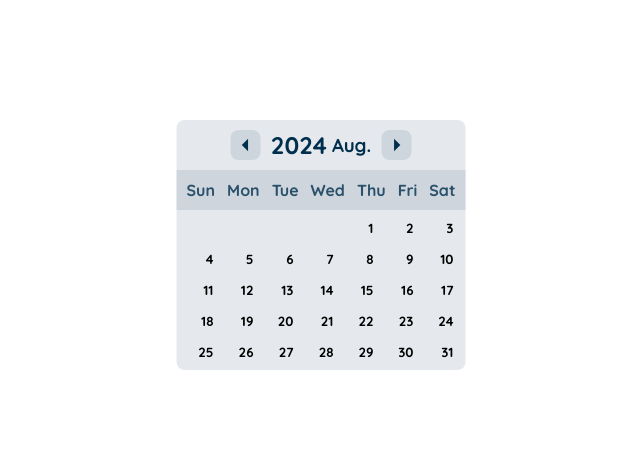
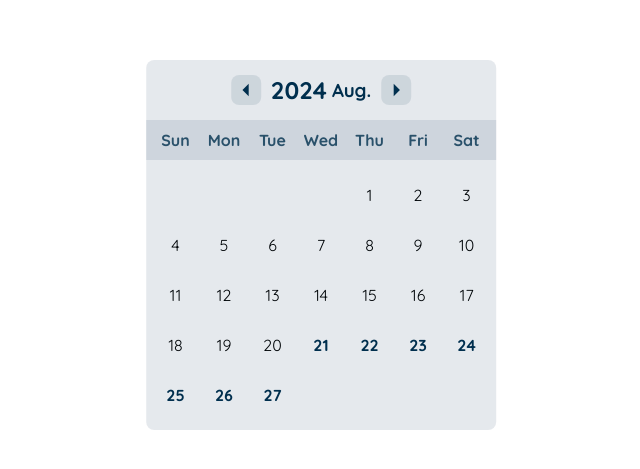
Before and after one commit to nickgabriadze/bonvoyage, a React (Vite) app in the folder front-end/: page /transfers in a window 1280 px wide. Shown: the part 155-624 px from the top of the page, without its empty margins (319-959 px from the left). Built offline with nearby package versions, Linux system fonts and the light colour scheme.

Commit message:
feat: implemented calendar

```diff
--- a/front-end/src/components/Calendar.tsx
+++ b/front-end/src/components/Calendar.tsx
@@ -2,16 +2,22 @@ import calendarStyles from './calendar/calendar.module.css'
 import LeftArrowSVG from './../assets/icons/calendar/arrow-left.svg'
 import RightArrowSVG from './../assets/icons/calendar/arrow-right.svg'
 import {useState} from "react";
+import {useAppDispatch, useAppSelector} from "../states/hooks.ts";
+import {setScheduled} from "../states/features/dropdownSlice.ts";
 
 export default function Calendar() {
     const [date, setDate] = useState(new Date());
     const months = ["January", "February", "March", "April", "May", "June", "July", "August", "September", "October", "November", "December"];
     const days = ["Sunday", "Monday", "Tuesday", "Wednesday", "Thursday", "Friday", "Saturday"];
+    const presentMonth = months[date.getMonth()].slice(0, 3)
+    const presentYear = date.getFullYear();
+    const nDaysInMonth = new Date(date.getFullYear(), date.getMonth() + 1, 0).getDate()
+    const firstDay = new Date(date.getFullYear(), date.getMonth(), 1).getDay()
+    const presentDay = presentMonth === months[new Date().getMonth()].slice(0, 3) ? new Date().getDate() : date.getDate()
 
-    const currentMonth = months[date.getMonth()].slice(0,3)
-    const currentYear = date.getFullYear();
-    const nDays = new Date(date.getFullYear(), date.getMonth(), 0).getDate()
-    const firstDay = new Date(date.getFullYear(), date.getMonth(), 1).getDay()
+
+    const {scheduled} = useAppSelector(s => s.dropdown)
+    const dispatch = useAppDispatch()
 
 
     return <section className={calendarStyles['calendarWrapper']}>
@@ -20,27 +26,49 @@ export default function Calendar() {
                 <button
                     onClick={() => {
                         const d = new Date()
-                        if(date.getMonth() > d.getMonth()) {
-                            setDate(new Date(currentYear, date.getMonth() - 1))
+                        if (date.getMonth() > d.getMonth() || date.getFullYear() > d.getFullYear()) {
+                            setDate(new Date(presentYear, date.getMonth() - 1))
                         }
                     }}
                 ><img width={30} src={LeftArrowSVG} alt={'Left arrow icon'}/></button>
                 <div className={calendarStyles['monthYear']}>
-                    <h2>{currentYear}</h2>
-                    <h3>{currentMonth}.</h3>
+                    <h2>{presentYear}</h2>
+                    <h3>{presentMonth}.</h3>
                 </div>
                 <button
-                onClick={() => setDate(new Date(currentYear, date.getMonth()+1))}
+                    onClick={() => {
+                        setDate(new Date(presentYear, date.getMonth() + 1))
+                    }}
                 ><img width={30} src={RightArrowSVG} alt={'Right arrow icon'}/></button>
             </div>
 
         </div>
 
         <div className={calendarStyles['weekDays']}>
-            {days.map((d, i) => <h4 key={i}>{d.slice(0, 3)}</h4>)}
+            <div>{days.map((d, i) => <h4 key={i}>{d.slice(0, 3)}</h4>)}</div>
+
         </div>
 
-        <div className={calendarStyles['days']}>{Array.from({length: nDays + firstDay}).map((_, i) => <h5
-            key={i}>{i + 1 - firstDay > 0 ? i + 1 - firstDay : ''}</h5>)}</div>
+
+        <div className={calendarStyles['days']}>{
+            Array.from({length: nDaysInMonth}).map((_, i) => {
+                const day = i - firstDay + 1
+
+                const specifiedDay = scheduled && presentMonth === scheduled.month.slice(0,3) && String(day) === scheduled.day && String(presentYear) === scheduled.year
+                return day < 1 ? <span key={`empty-cell${i}`}></span> :
+                    day < presentDay ? <span
+                            key={`passed-day${i}`}
+                            className={calendarStyles['passedDay']}>{day}</span> :
+                        <span
+                            onClick={() => dispatch(setScheduled(scheduled === undefined || !specifiedDay ? {
+                                year: String(presentYear),
+                                month: months[date.getMonth()],
+                                day: String(day)
+                            } : undefined))}
+                            key={`available-day${i}`}
+                            className={`${specifiedDay ? calendarStyles['specifiedDay'] : calendarStyles['dayNumber']} `}>{day}</span>
+            })
+        }</div>
+
     </section>
 }
--- a/front-end/src/components/calendar/calendar.module.css
+++ b/front-end/src/components/calendar/calendar.module.css
@@ -5,11 +5,12 @@
     align-items: center;
     flex-direction: column;
     border-radius: 8px;
-
+    gap: 10px;
     position: absolute;
     top: 50%;
-    left:50%;
+    left: 50%;
     transform: translate(-50%, -50%);
+    height: fit-content;
 
 }
 
@@ -17,7 +18,7 @@
     display: flex;
     align-items: center;
     flex-direction: column;
-    padding:10px 0 10px 0;
+    padding: 15px 0 5px 0;
 
     & div {
         display: flex;
@@ -35,7 +36,7 @@
             transition: all 200ms linear;
         }
 
-        & button:focus{
+        & button:focus {
             outline: 1px solid var(--color-main-deep-sea-navy);
         }
 
@@ -57,20 +58,55 @@
 
 
 .weekDays {
-    display: flex;
-    flex-direction: row;
-    gap: 12px;
-    justify-content: space-between;
-    background-color: var(--color-main-deep-sea-navy-lighter);
-    color: var(--color-main-deep-sea-navy-light);
-    width:100%;
-    padding: 10px;
+
+    width: 100%;
+
+    & div {
+        display: grid;
+        grid-template-columns: repeat(7, 1fr);
+        gap: 10px;
+        place-items: center;
+        width: 100%;
+        padding: 10px;
+        background-color: var(--color-main-deep-sea-navy-lighter);
+        color: var(--color-main-deep-sea-navy-light);
+    }
+
 }
 
 .days {
+    cursor: pointer;
+    color: var(--color-main-deep-sea-navy);
     display: grid;
-    gap: 15px;
-    grid-template-columns: repeat(7, 25px);
-    text-align: right;
-    padding:10px;
+    place-items: center;
+    width: 100%;
+    grid-template-columns: repeat(7, 1fr);
+    transition: all 300ms linear;
+    padding: 0 5px 10px 5px;
+    font-weight: bold;
+
+    & .dayNumber, .passedDay{
+        transition: all 200ms linear;
+        padding: 15px;
+        border-radius: 10px;
+
+    }
+
+    & .dayNumber:hover {
+        background-color: var(--color-main-deep-sea-navy-lighter);
+    }
+
+    & .passedDay {
+        filter: brightness(10%);
+        font-weight: lighter;
+    }
+
+
+    .specifiedDay{
+        background-color: var(--color-main-deep-sea-navy);
+        color: white;
+        padding: 15px;
+        border-radius: 10px;
+    }
+
 }
--- a/front-end/src/global.css
+++ b/front-end/src/global.css
@@ -41,7 +41,7 @@ html {
 }
 
 h1, h2, h3, h4, h5, h6,
-p, span, button, a{
+p, span, button, a, table{
     font-family: 'Quicksand', sans-serif;
 }
 
--- a/front-end/src/states/features/dropdownSlice.ts
+++ b/front-end/src/states/features/dropdownSlice.ts
@@ -5,7 +5,13 @@ import {v4} from "uuid";
 interface DropdownState {
     openForInput: { id: string | undefined, alert?: boolean },
     selectedLocations: { transferInputId: string | undefined, locationValue: string }[],
-    dropdownInputs: TDropdownInput[]
+    dropdownInputs: TDropdownInput[],
+    scheduled: {
+        year: string,
+        month: string,
+        day: string,
+        time?: string
+    } | undefined
 }
 
 const initialState: DropdownState = {
@@ -21,7 +27,8 @@ const initialState: DropdownState = {
             value: undefined,
             end: true
         }
-    ]
+    ],
+    scheduled: undefined
 
 }
 
@@ -29,13 +36,13 @@ export const dropdownSlice = createSlice({
     name: "dropdown",
     initialState,
     reducers: {
-        setOpenForInput: (state, action:{payload: {id: string | undefined, alert?:boolean}}) => {
-            if(action.payload.alert) {
+        setOpenForInput: (state, action: { payload: { id: string | undefined, alert?: boolean } }) => {
+            if (action.payload.alert) {
                 return {
                     ...state,
                     openForInput: {id: action.payload.id, alert: action.payload.alert},
                 }
-            }else{
+            } else {
                 return {
                     ...state,
                     openForInput: {id: action.payload.id}
@@ -61,7 +68,7 @@ export const dropdownSlice = createSlice({
             }
         },
 
-        removeSelectedLocation:(state, action:{payload: {id: string, location: string}}) => {
+        removeSelectedLocation: (state, action: { payload: { id: string, location: string } }) => {
             return {
                 ...state,
                 dropdownInputs: [...state.dropdownInputs.map(i => {
@@ -75,14 +82,14 @@ export const dropdownSlice = createSlice({
             }
         },
 
-        addDropdownInput: (state, action:{payload: TDropdownInput}) => {
+        addDropdownInput: (state, action: { payload: TDropdownInput }) => {
             return {
                 ...state,
                 dropdownInputs: [...state.dropdownInputs, action.payload]
             }
         },
 
-        removeDropdownInput: (state, action:{payload: TDropdownInput}) => {
+        removeDropdownInput: (state, action: { payload: TDropdownInput }) => {
             return {
                 ...state,
                 selectedLocations: [...state.selectedLocations.filter(location => location.locationValue !== action.payload.value)],
@@ -90,10 +97,25 @@ export const dropdownSlice = createSlice({
             }
         },
 
+        setScheduled: (state, action: { payload: {year:string, month: string, day: string} | undefined }) => {
+            return{
+                ...state,
+                scheduled: action.payload ? {
+                    ...state.scheduled,
+                    year: action.payload.year,
+                    month: action.payload.month,
+                    day: action.payload.day,
+                } : undefined,
 
+            }
+        }
     }
 })
 
 
-export const {setOpenForInput,removeSelectedLocation, setSelectedLocations, addDropdownInput, removeDropdownInput} = dropdownSlice.actions;
+export const {
+    setOpenForInput
+    , removeSelectedLocation, setSelectedLocations, addDropdownInput
+    , removeDropdownInput, setScheduled
+} = dropdownSlice.actions;
 export default dropdownSlice.reducer
```
Lines whose indentation alone changed are shown as unchanged.
